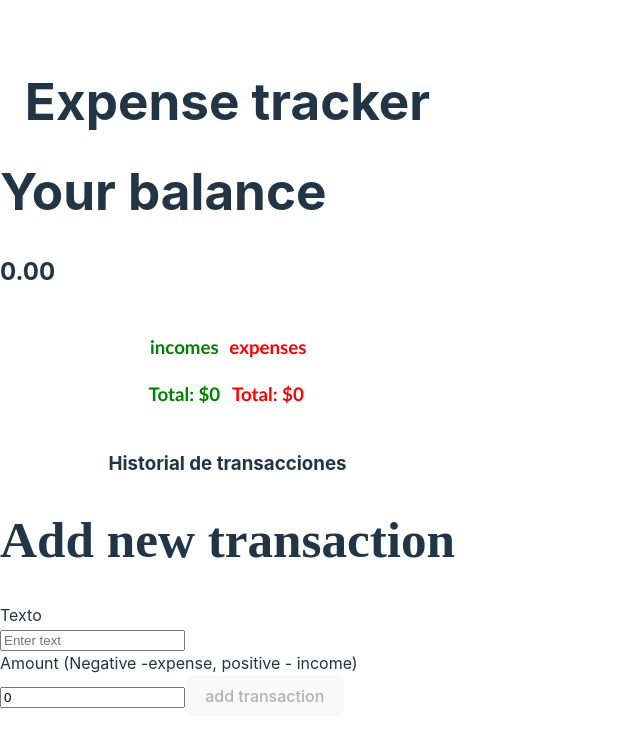
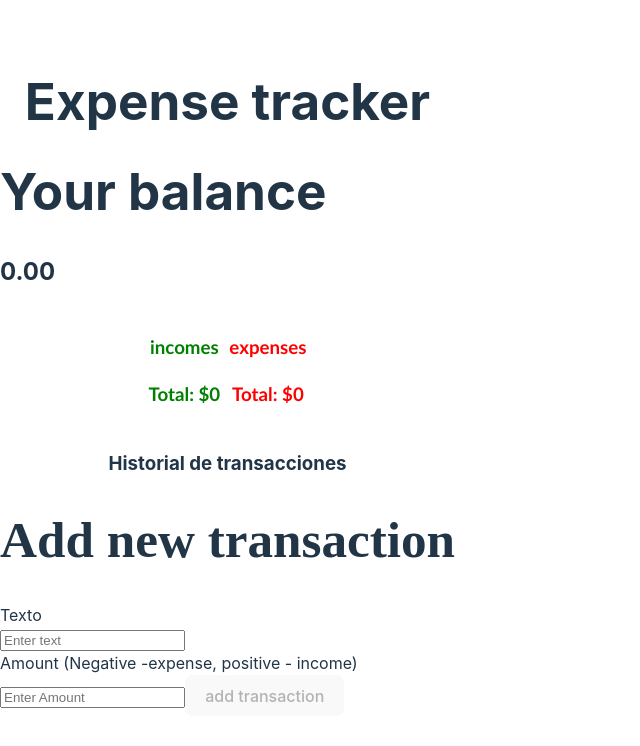
Before and after one commit to lamontanarog/controlGastos, a React (Vite) app in the folder proyectogastos/: page / in a window 1280 px wide. Shown: the top 746 px of the page, without its empty margins (0-640 px from the left). Built offline with nearby package versions, Linux system fonts and the light colour scheme.

Commit message:
arreglo transacction

```diff
--- a/proyectogastos/src/components/transaction.jsx
+++ b/proyectogastos/src/components/transaction.jsx
@@ -8,31 +8,37 @@ import { ContextApp } from '../context';
 function Transaction() {
 
     //Utilizamos el hook useContext para acceder al contexto ContextApp, del cual extraemos las funciones addTransaction y totalBalance.
-    const { addTransaction, totalBalance } = useContext(ContextApp);
+    const { addTransaction } = useContext(ContextApp);
     //text: guarda el valor del texto introducido en el input.
     const [text, setText] = useState("");
     //cost: guarda el valor del costo introducido en el input.
-    const [cost, setCost] = useState(0);
+    const [cost, setCost] = useState('');
     //isEmpty: indica si los campos text y cost están vacíos.
     const [isEmpty, setIsEmpty] = useState(true);
-    //showErrorMessage: determina si se debe mostrar un mensaje de error.
-    const [showErrorMessage, setShowErrorMessage] = useState(false);
+    const [inputClear, setInputClear] = useState(false);
 
     //El useEffect se activa cuando los valores de text o cost cambian y actualiza el estado de isEmpty según si los campos están vacíos o no.
     useEffect(() => {
-        setIsEmpty(text === '' || cost === 0)
-    }, [text, cost])
+        setIsEmpty(text === '' || cost === '');
+    }, [text, cost]);
 
-    //El useEffefect se activa cuando el valor de totalBalance cambia y actualiza el estado de showErrorMessage según si el saldo total es igual a cero o no.
-    useEffect(() => {
-        setShowErrorMessage(parseFloat(totalBalance) === 0);
-    }, [totalBalance]);
-
-    //La funcion pusheoArray crea un nuevo objeto newTransaction con los valores de text y cost, y luego llama a la función addTransaction pasando este objeto como argumento.
+    //La funcion pusheoArray crea un nuevo objeto newTransaction con los valores de text y cost,
+    //y luego llama a la función addTransaction pasando este objeto como argumento.
+    // ademas agregamos el setInputClear y lo pasamos a true(ahora cuenta con la info de los input)
     function pusheoArray() {
         const newTransaction = { texto: text, costo: cost };
         addTransaction(newTransaction);
+        setInputClear(true);
     }
+
+    useEffect(() => {
+        if (inputClear) {
+            setText('');
+            setCost('');
+            setInputClear(false);
+        }
+    }, [inputClear]);
+
     return (
         <>
             <div>
@@ -42,10 +48,8 @@ function Transaction() {
                     <input type="text" placeholder='Enter text' value={text} onChange={(e) => setText(e.target.value)} /> <br />
                     <label htmlFor="">Amount (Negative -expense, positive - income) </label> <br />
                     <input type="number" placeholder='Enter Amount' value={cost} onChange={(e) => setCost(e.target.value)} />
-                    {parseFloat(totalBalance === 0) ? ((<button type='button' onClick={pusheoArray} disabled> add transaction</button>)) :
-                    (<button type='button' onClick={pusheoArray} disabled={isEmpty}> add transaction</button>)}
-                    {showErrorMessage && parseFloat(totalBalance === 0) ? (<p> No hay saldo disponible</p>) :
-                    showErrorMessage}
+                    <button type='button' onClick={pusheoArray} disabled={isEmpty}> add transaction</button>
+
 
                 </form>
             </div>
```
